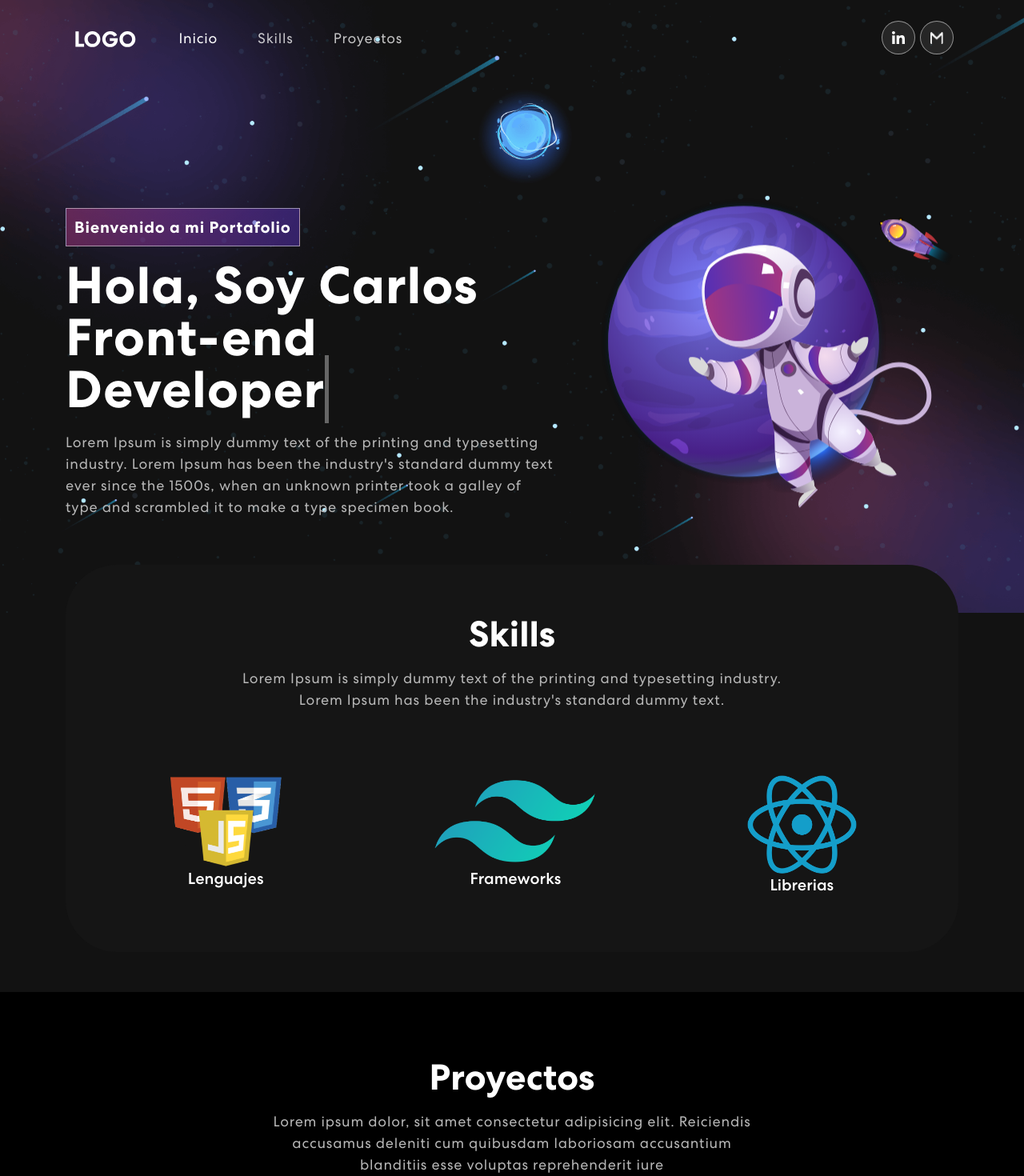
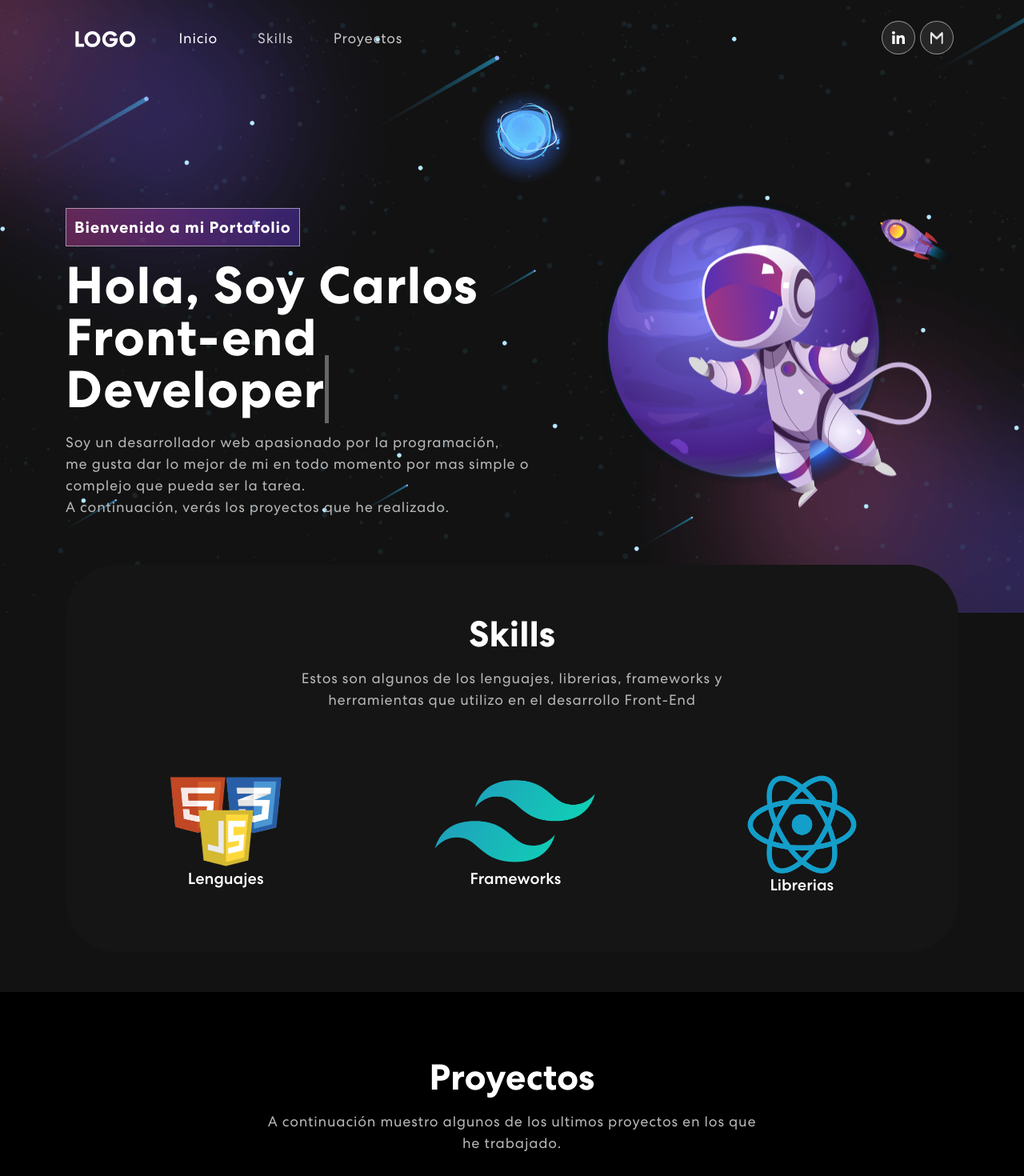
Before and after one commit to CarlosD-1699/portfolio-web, a React (Vite) app: page / in a window 1280 px wide. Shown: the top 1470 px of the page at 80% size. Built offline with nearby package versions, Linux system fonts and the light colour scheme.

Commit message:
feat: changed  text info of different components

```diff
--- a/src/components/Banner/Banner.jsx
+++ b/src/components/Banner/Banner.jsx
@@ -76,11 +76,10 @@ const Banner = () => {
                     </span>
                   </h1>
                   <p>
-                    Lorem Ipsum is simply dummy text of the printing and
-                    typesetting industry. Lorem Ipsum has been the industry's
-                    standard dummy text ever since the 1500s, when an unknown
-                    printer took a galley of type and scrambled it to make a
-                    type specimen book.
+                    Soy un desarrollador web apasionado por la programación,{" "}
+                    <br /> me gusta dar lo mejor de mi en todo momento por mas
+                    simple o complejo que pueda ser la tarea. <br /> A
+                    continuación, verás los proyectos que he realizado.
                   </p>
                 </div>
               )}
--- a/src/components/Footer/Footer.css
+++ b/src/components/Footer/Footer.css
@@ -1,6 +1,7 @@
 /************ Footer Css ************/
 .footer {
-  padding: 50px 0 50px 0;
+  height: 280px;
+  padding: 50px 0 10px 0;
   background-image: url("../../assets/img/footer-bg.png");
   background-position: center center;
   background-size: cover;
--- a/src/components/Projects/Projects.jsx
+++ b/src/components/Projects/Projects.jsx
@@ -45,9 +45,8 @@ const Projects = () => {
                 >
                   <h2>Proyectos</h2>
                   <p>
-                    Lorem ipsum dolor, sit amet consectetur adipisicing elit.
-                    Reiciendis accusamus deleniti cum quibusdam laboriosam
-                    accusantium blanditiis esse voluptas reprehenderit iure
+                    A continuación muestro algunos de los ultimos proyectos en
+                    los que he trabajado.
                   </p>
                   <Row>
                     {projects.map((project, index) => {
--- a/src/components/Skills/Skills.jsx
+++ b/src/components/Skills/Skills.jsx
@@ -34,9 +34,9 @@ const Skills = () => {
             <div className="skill-bx wow zoomIn">
               <h2>Skills</h2>
               <p>
-                Lorem Ipsum is simply dummy text of the printing and typesetting
-                industry.<br></br> Lorem Ipsum has been the industry's standard
-                dummy text.
+                Estos son algunos de los lenguajes, librerias, frameworks y{" "}
+                <br />
+                herramientas que utilizo en el desarrollo Front-End
               </p>
               <div className="item-container">
                 <div className="item">
```
